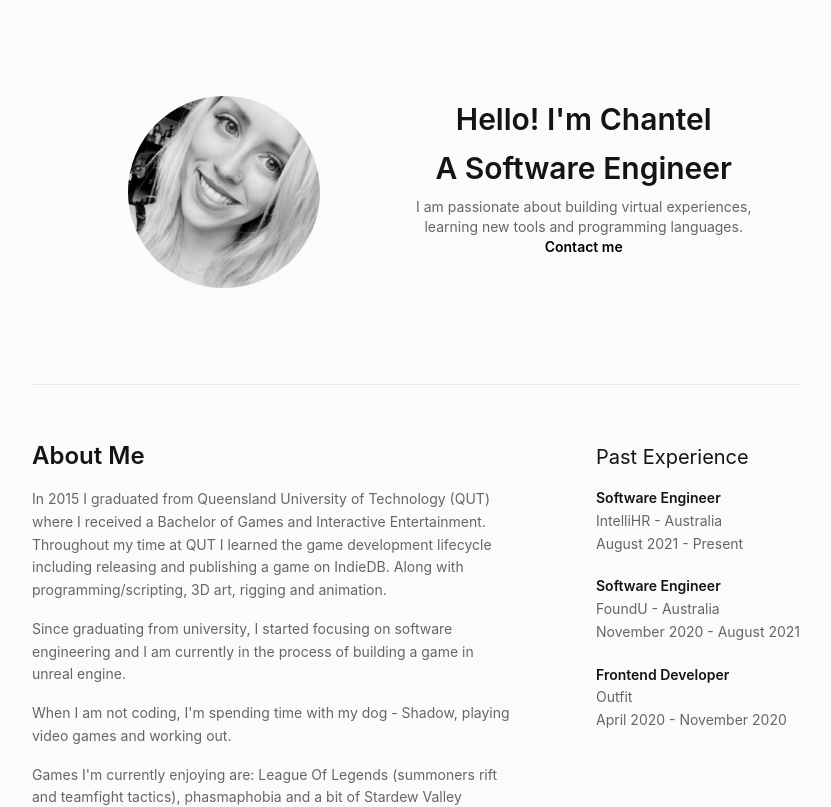
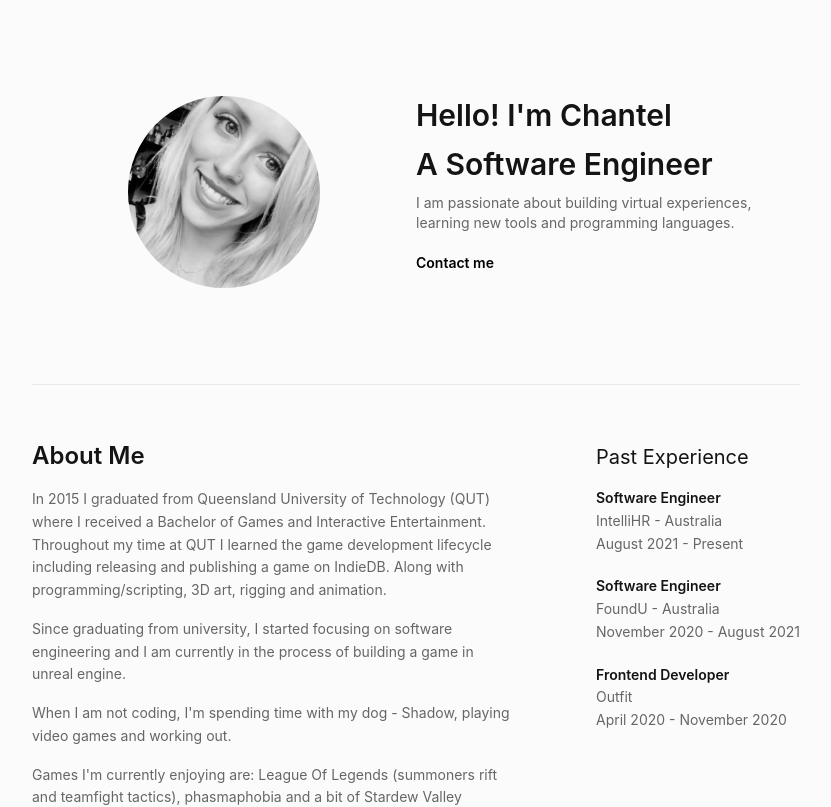
Before and after one commit to Chantelsky/portfolio-2022, a React (Create React App) app: page / in a window 1280 px wide. Shown: the top 807 px of the page, without its empty margins (224-1055 px from the left). Built offline with nearby package versions, Linux system fonts and the light colour scheme.

Commit message:
fixed heading text

```diff
--- a/src/Components/Header.jsx
+++ b/src/Components/Header.jsx
@@ -12,15 +12,15 @@ const Header = () => {
             className="rounded-full scale-50 bg-contain w-96"
           />
         </div>
-        <div className="text-center">
+        <div className="text-center lg:text-left">
           <div className="heading-color text-3xl font-semibold leading-relaxed">
             <p>Hello! I'm Chantel</p>
             <p>A Software Engineer</p>
           </div>
-          <div className="mb-8 lg:flex lg:flex-col lg:mt-1 lg:text-sm">
+          <div className="mb-8 lg:flex lg:flex-col lg:mt-1 lg:text-sm lg:mb-5">
             <p>I am passionate about building virtual experiences, </p>
             <p>learning new tools and programming languages.</p>
-            <div className="mt-5 lg:mt-0">
+            <div className="mt-5 lg:mt-0 lg:mt-5">
             <a
               href="mailto:chantel.sky@protonmail.com"
               className="text-black font-semibold"
```
